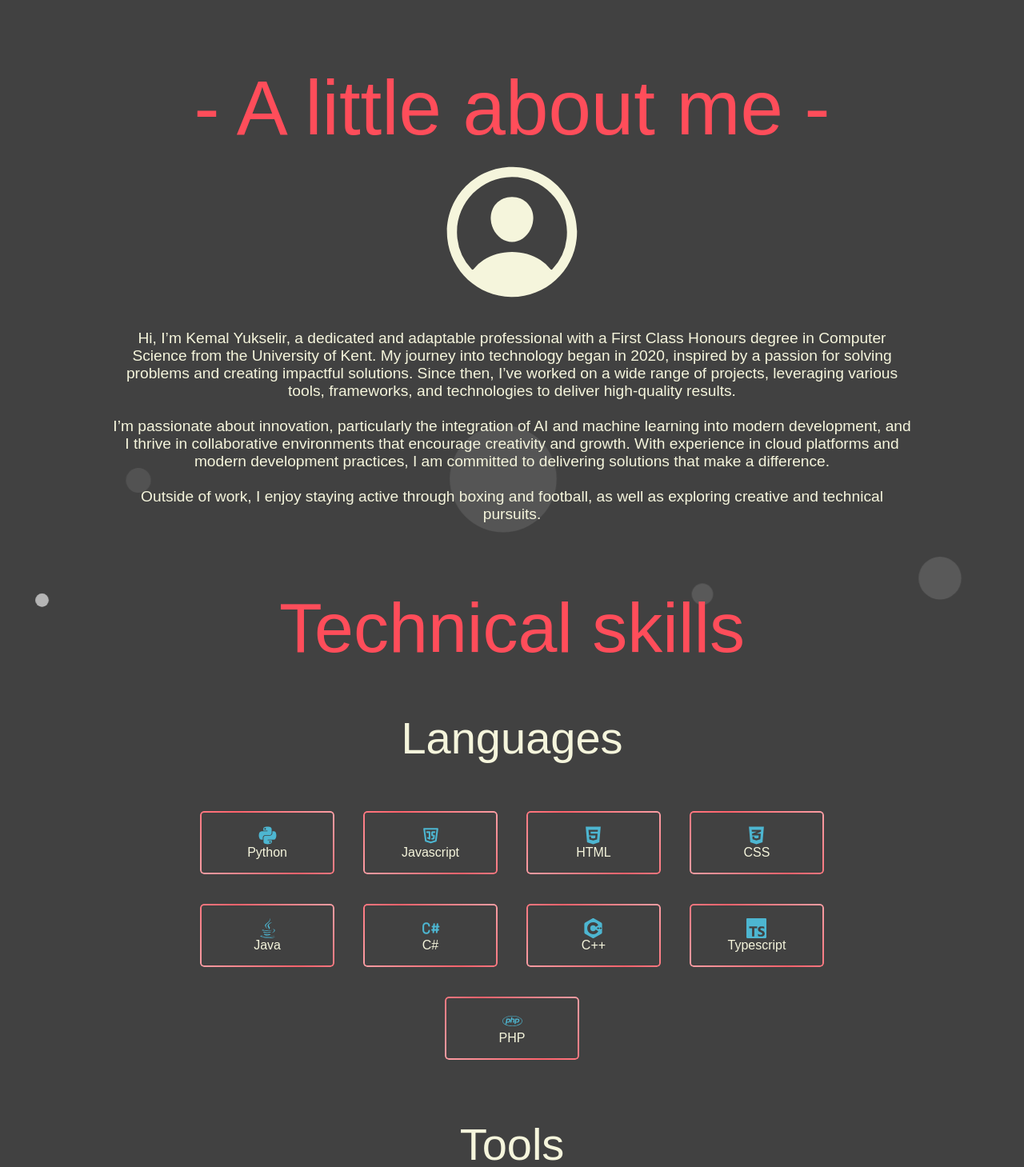
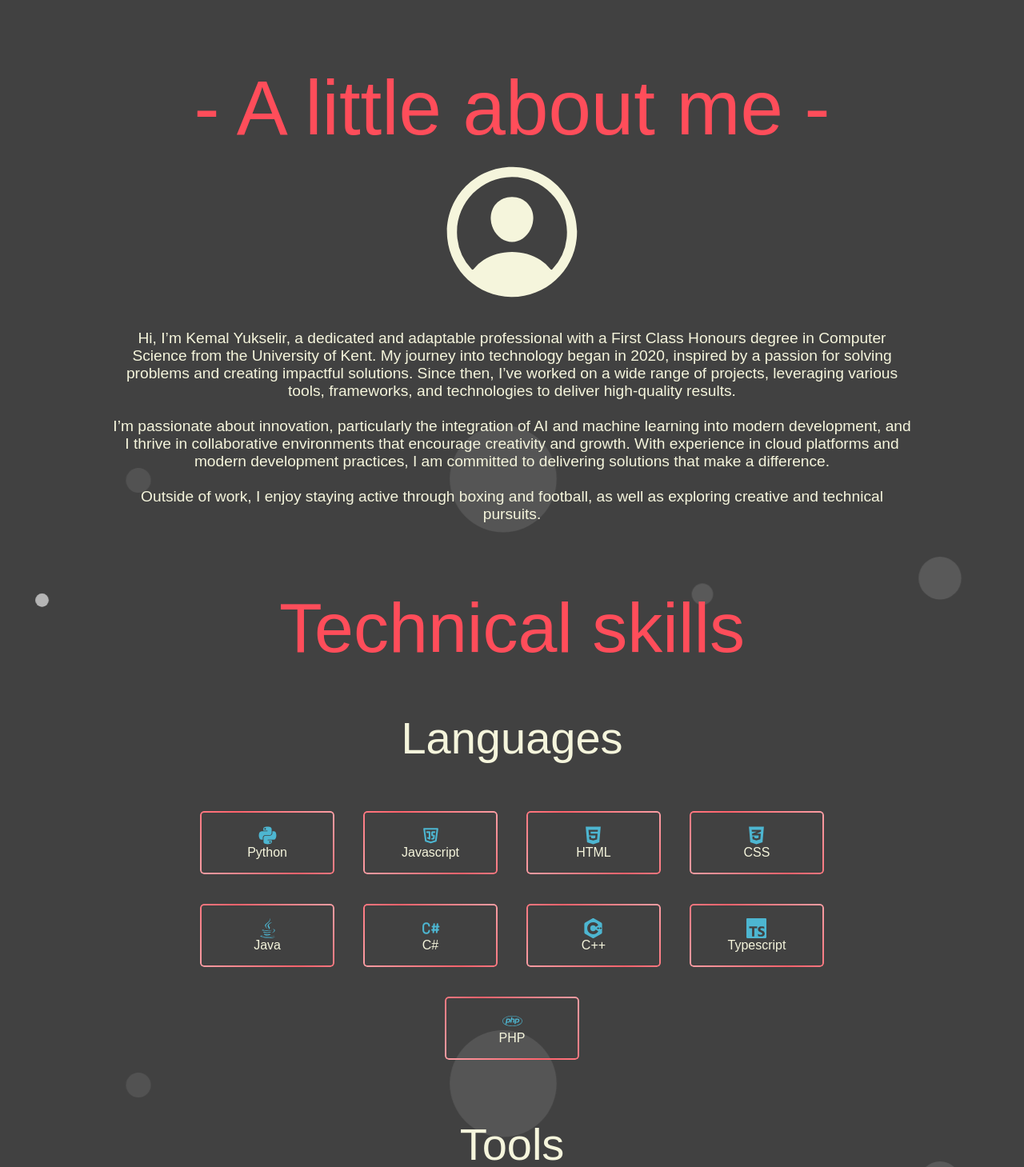
Before and after one commit to KemalYukselir/portfolio-website, a React (Create React App) app: page / in a window 1280 px wide. Shown: the part 720-2179 px from the top of the page at 80% size. Built offline with nearby package versions, Linux system fonts and the light colour scheme.

Commit message:
animation bubbles location change

```diff
--- a/src/App.js
+++ b/src/App.js
@@ -122,10 +122,12 @@ function App() {
       <div className='circle'></div>
       <div className='circle'></div>
       <div className='circle'></div>
+      <AnimationBubbles/>
       <Home/>
       <AnimationBubbles/>
       <AboutMe/>
       <h1 id='personal-skills-title'>Technical skills</h1>
+      <AnimationBubbles/>
       <SkillSection
         skillsetTitle="Languages"
         skills={[<FaPython className='skillset-icon'/>, "Python", <TbBrandJavascript className='skillset-icon'/>, "Javascript",
@@ -142,6 +144,7 @@ function App() {
       ]}
       />
       <h1 id='projects'>Projects</h1>
+      <AnimationBubbles/>
       <div className='portfolio-container'>
         <div>
           <Portfolios
@@ -153,6 +156,7 @@ function App() {
             imgPlaceHolder={[MafiaGameImg1, MafiaGameImg2, MafiaGameImg3, MafiaGameImg4]}
           />
         </div>
+        <AnimationBubbles/>
         <div>
           <Portfolios
             projectName="Escape The Ghosts"
@@ -175,6 +179,7 @@ function App() {
             flip={true}
           />
         </div>
+        <AnimationBubbles/>
         <div>
           <Portfolios
             projectName="All That Falafel Website"
@@ -196,6 +201,7 @@ function App() {
             imgPlaceHolder={[finalYearProj1, finalYearProj2, finalYearProj3, finalYearProj4]}
           />
         </div>
+        <AnimationBubbles/>
         <div>
           <Portfolios
             projectName="Smart Plant Pot"
@@ -208,6 +214,7 @@ function App() {
           />
         </div>
       </div>
+      <AnimationBubbles/>
       <ContactPage/>
     </div>
 
```
